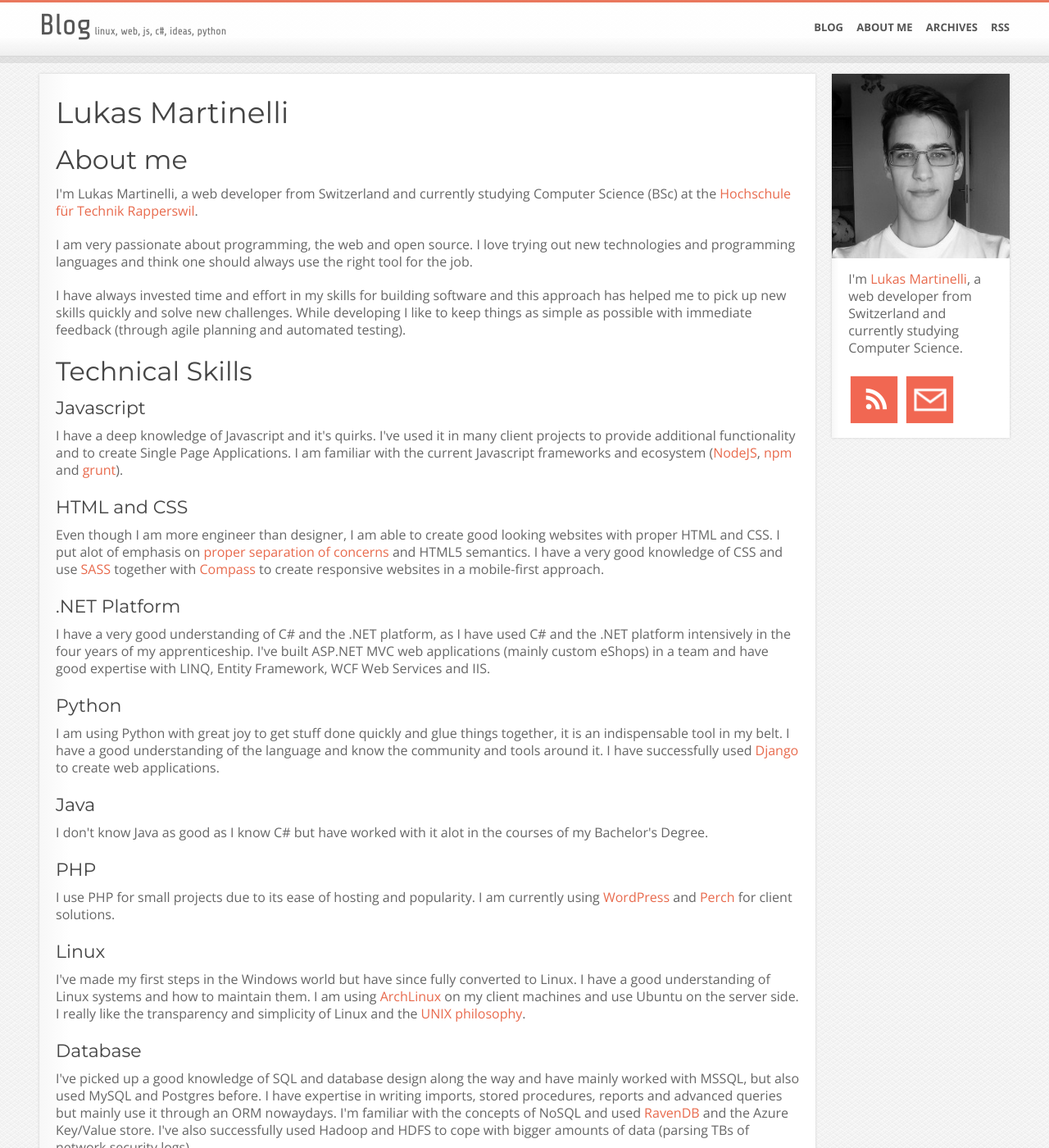
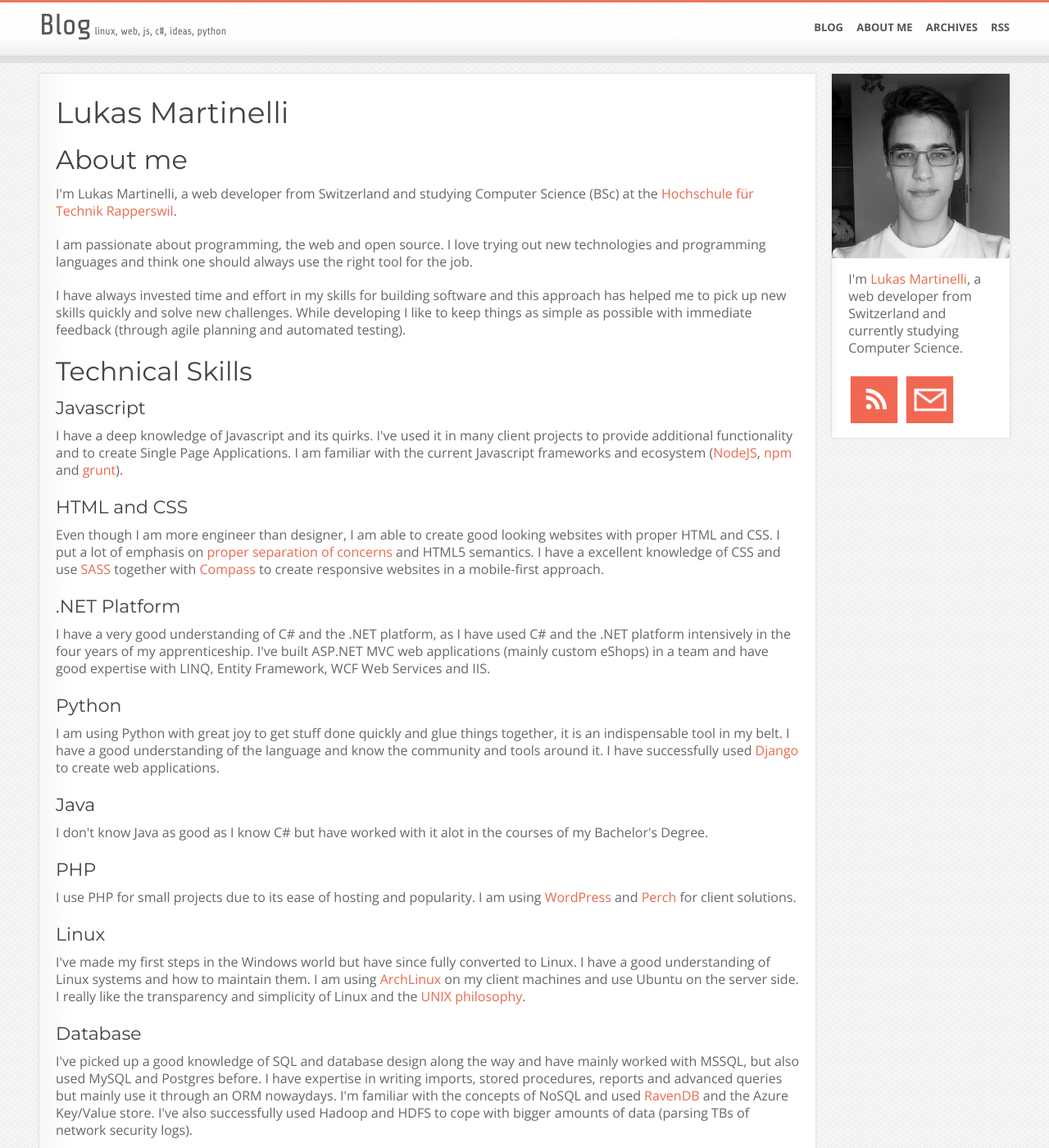
Before and after one commit to lukasmartinelli/lukasmartinelli.github.io, a Jekyll site: the page built from cv.html, in a window 1280 px wide and 1400 px high. Shown: the whole window at 82% size. Built offline with Jekyll 4.4.1, drawn with Linux system fonts in a browser that asks for light colours; Markdown is read by kramdown in place of the engine named in the settings; some of the changed text lies outside the part shown.

Commit message:
Improved word usage

```diff
--- a/cv.html
+++ b/cv.html
@@ -9,11 +9,11 @@ title: Resume Lukas Martinelli
     </header>
     <div class="content">
         <h2>About me</h2>
-        <p>I'm Lukas Martinelli, a web developer from Switzerland and currently studying Computer Science (BSc) at the
+        <p>I'm Lukas Martinelli, a web developer from Switzerland and studying Computer Science (BSc) at the
           <a href="https://www.hsr.ch">Hochschule für Technik Rapperswil</a>.
         </p>
         <p>
-        I am very passionate about programming, the web and open source.
+        I am passionate about programming, the web and open source.
         I love trying out new technologies and programming languages and
         think one should always use the right tool for the job.
         </p>
@@ -88,7 +88,7 @@ title: Resume Lukas Martinelli
         -->
         <h3>Javascript</h3>
         <p>
-        I have a deep knowledge of Javascript and it's quirks. I've used it in many client projects to provide
+        I have a deep knowledge of Javascript and its quirks. I've used it in many client projects to provide
         additional functionality and to create Single Page Applications.
         I am familiar with the current Javascript frameworks and ecosystem (<a href="http://nodejs.org/">NodeJS</a>,
         <a href="https://www.npmjs.org/">npm</a> and <a href="http://gruntjs.com/">grunt</a>).
@@ -97,8 +97,8 @@ title: Resume Lukas Martinelli
         <h3>HTML and CSS</h3>
         <p>
         Even though I am more engineer than designer, I am able to create good looking websites with proper HTML and CSS.
-        I put alot of emphasis on <a href="https://smacss.com/">proper separation of concerns</a> and HTML5 semantics.
-        I have a very good knowledge of CSS and use <a href="http://sass-lang.com/">SASS</a> together with <a href="http://compass-style.org/">Compass</a> to create responsive websites in a mobile-first approach.
+        I put a lot of emphasis on <a href="https://smacss.com/">proper separation of concerns</a> and HTML5 semantics.
+        I have a excellent knowledge of CSS and use <a href="http://sass-lang.com/">SASS</a> together with <a href="http://compass-style.org/">Compass</a> to create responsive websites in a mobile-first approach.
         </p>
 
         <h3>.NET Platform</h3>
@@ -124,7 +124,7 @@ title: Resume Lukas Martinelli
 
         <h3>PHP</h3>
         <p>
-        I use PHP for small projects due to its ease of hosting and popularity. I am currently using <a href="http://wordpress.org/">WordPress</a>
+        I use PHP for small projects due to its ease of hosting and popularity. I am using <a href="http://wordpress.org/">WordPress</a>
         and <a href="http://grabaperch.com/">Perch</a> for client solutions.
         </p>
 
@@ -153,7 +153,7 @@ title: Resume Lukas Martinelli
         I apply the <a href="http://12factor.net/">twelve-factor app</a> methology in my projects and use
         tools like <a href="http://puppetlabs.com/">Puppet</a> and
         <a href="http://www.ansible.com/home">Ansible</a> and <a href="https://www.docker.com/">Docker</a> to manage my infrastructure.
-        I am also very interested in IAAS solutions like <a href="http://cloudstack.apache.org/">CloudStack</a>
+        I am also interested in IAAS solutions like <a href="http://cloudstack.apache.org/">CloudStack</a>
         and <a href="http://www.openstack.org/">OpenStack</a>.
 
         <h2>Education</h2>
@@ -169,7 +169,7 @@ title: Resume Lukas Martinelli
 		    <div class='content'>
 		      <p>
               <img src="/img/hsr.gif" />
-              I am currently studying Computer Science at the
+              I am studying Computer Science at the
               <a href="https://www.hsr.ch">Hochschule für Technik Rapperswil</a>.
               </p>
 		    </div>
@@ -277,7 +277,7 @@ title: Resume Lukas Martinelli
 		    </div>
 		    <div class='content'>
                 <p>
-                I was able to experience four wonderful and very educational years
+                I was able to experience four wonderful and educational years
                 as software engineer trainee working at
                 <a href="http://www.online.ch">Online Consulting</a>.
                 Due to the high personal responsibility given, I was able to
@@ -324,7 +324,7 @@ title: Resume Lukas Martinelli
         <a href="https://github.com/lukasmartinelli/cuckoodrive">Cuckoo Drive</a> is an
         <a href="http://lukasmartinelli.ch/idea/2014/03/11/using-the-cloud-storages-as-one-big-encrypted-disk.html">idea for an aggregated file system of public cloud storages</a> that I am developing in Python with the help of
         <a href="https://code.google.com/p/pyfilesystem/">pyfilesystem</a>.
-        I wrote several blog posts about it and I am very interested in cloud storage and
+        I wrote several blog posts about it and I am interested in cloud storage and
         methods to make them more secure and avoid vendor lock-in.
         </p>
         <br clear="all"/>
```
